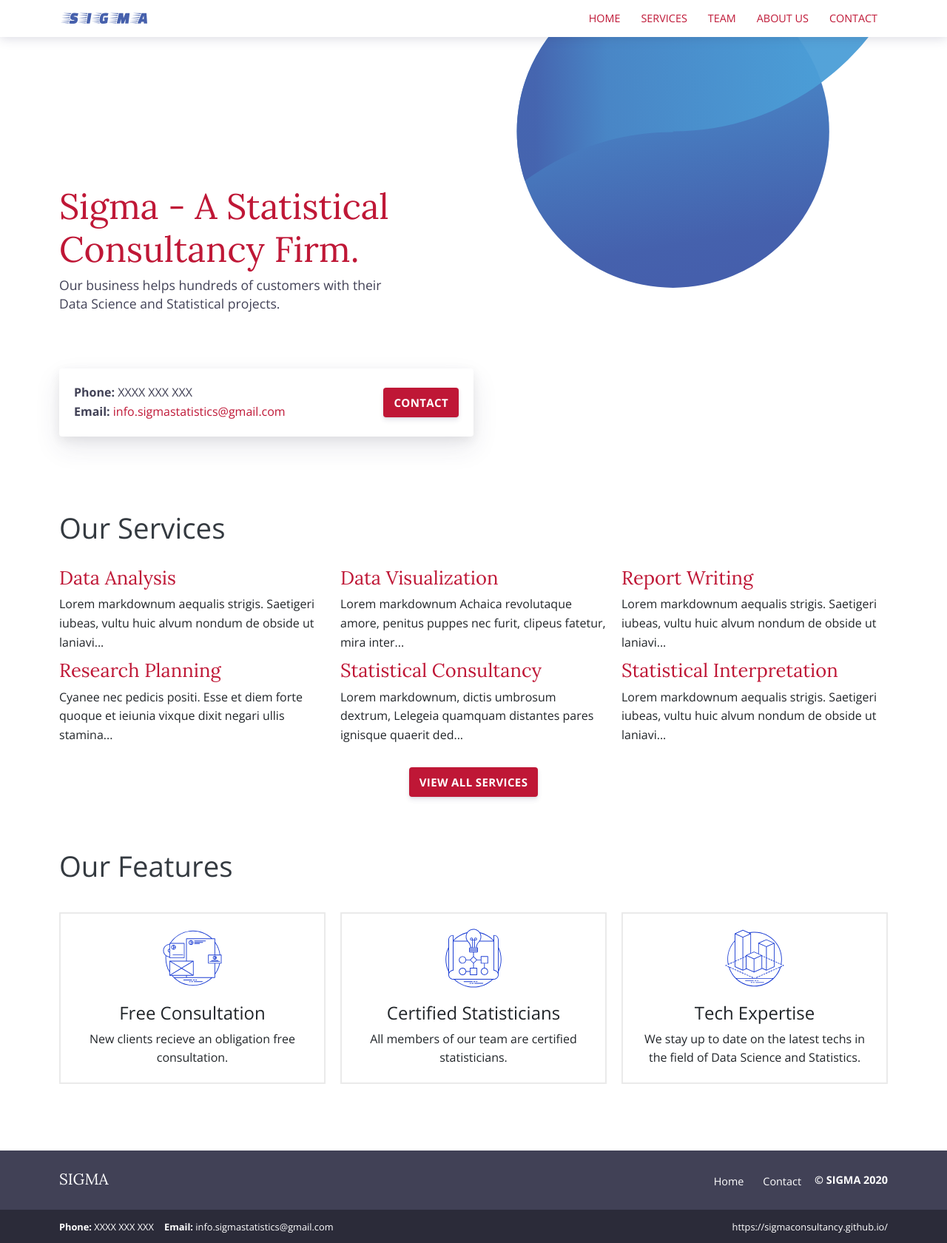
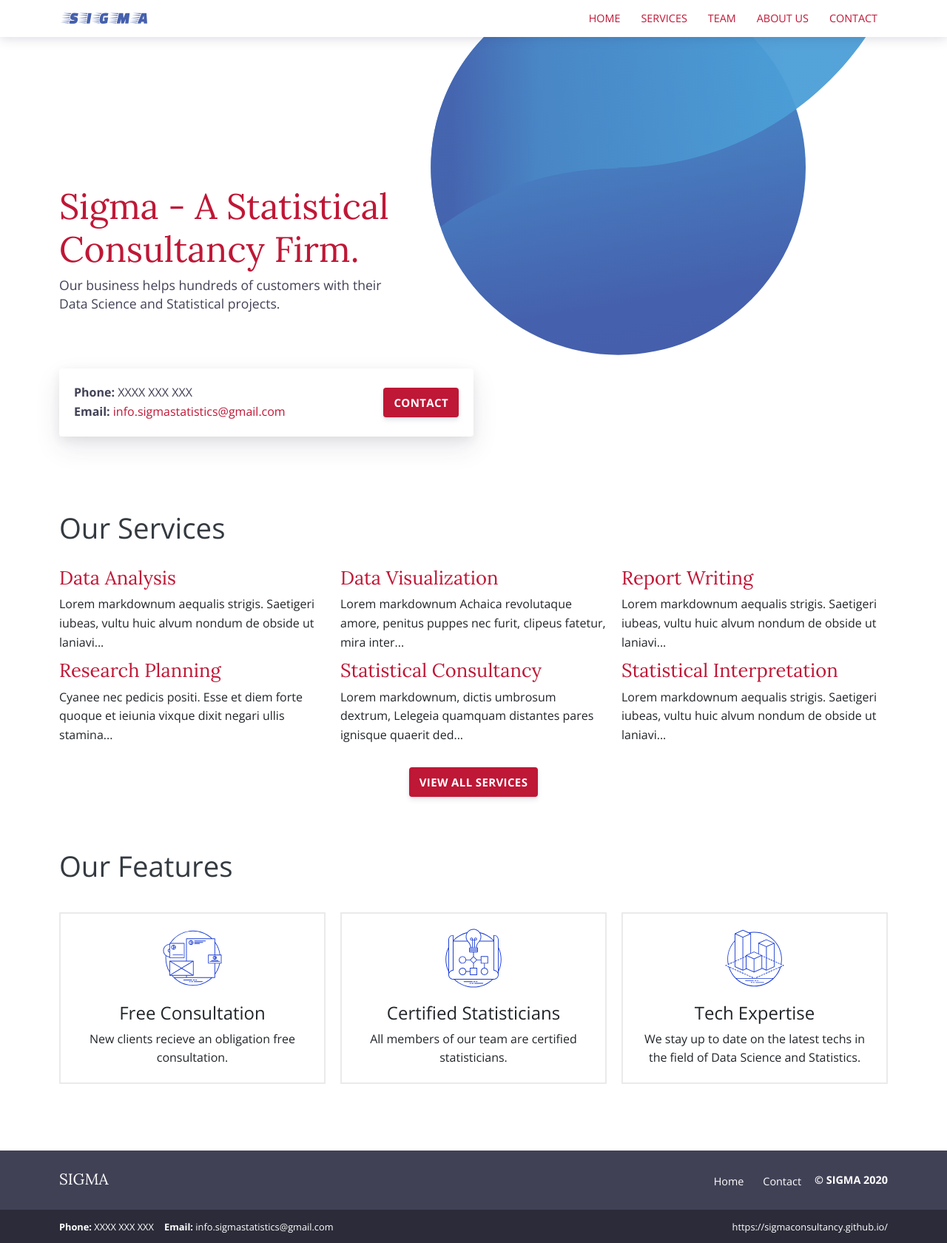
Before and after one commit to sigmaconsultancy/sigmaconsultancy.github.io, a Jekyll site: the page built from index.html, in a window 1280 px wide. Shown: the whole page at 74% size. Built offline with Jekyll 4.4.1, drawn with Linux system fonts in a browser that asks for light colours.

Commit message:
Update _home.scss

```diff
--- a/_sass/pages/_home.scss
+++ b/_sass/pages/_home.scss
@@ -1,18 +1,18 @@
 .page-home {
   background-image: url('../images/sigmawebbg.svg');
   background-repeat: no-repeat;
-  background-size: 100%;
+  background-size: 90%;
   background-position: 49px -40px;
   @include media-breakpoint-up(sm) {
-    background-size: 80%;
+    background-size: 90%;
     background-position: 159px -40px;
   }
   @include media-breakpoint-up(md) {
-    background-size: 60%;
+    background-size: 70%;
     background-position: 100% -50px;
   }
   @include media-breakpoint-up(lg) {
-    background-size: 50%;
+    background-size: 60%;
     background-position: 100% -70px;
   }
   .call {
```
